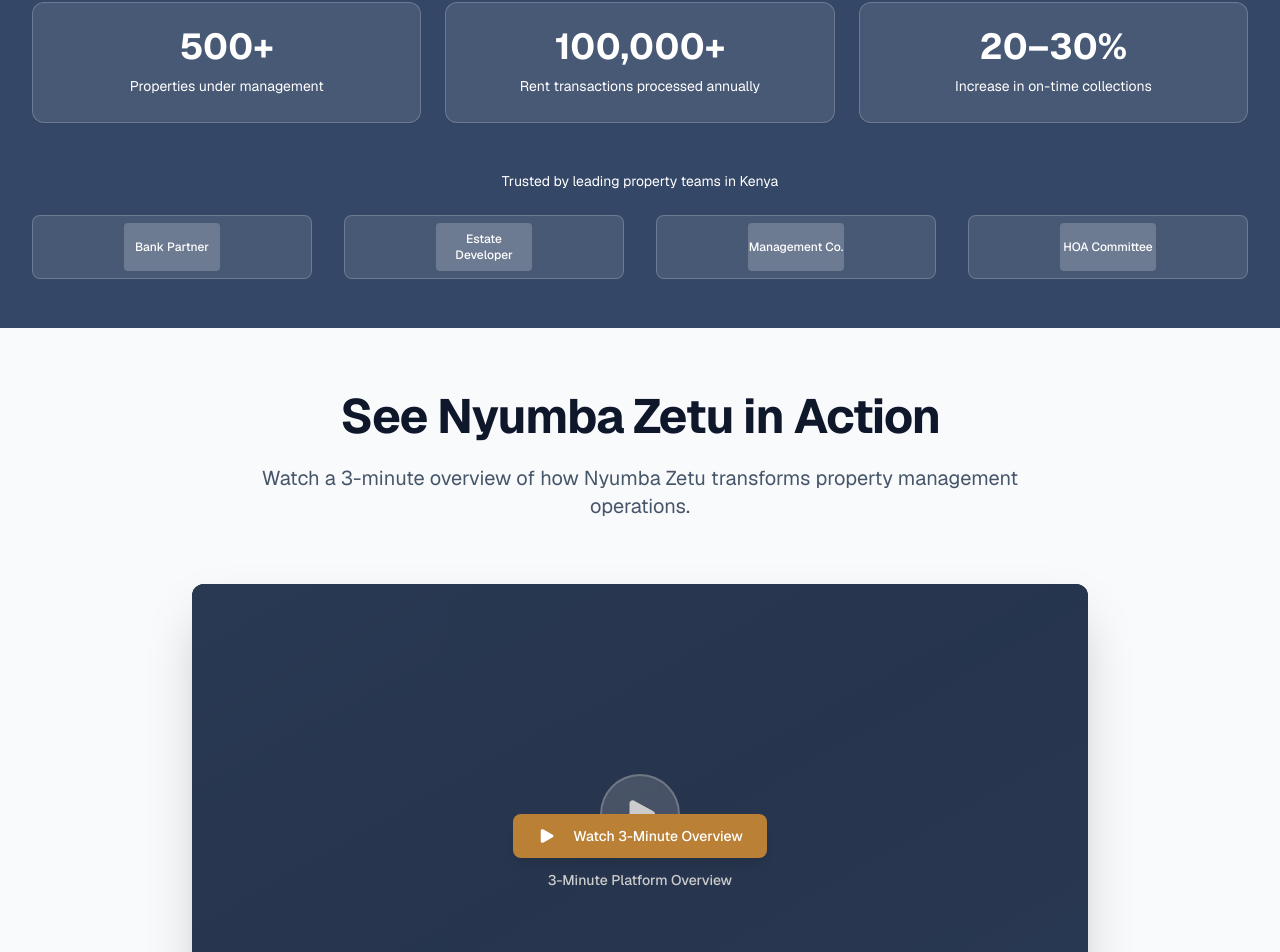
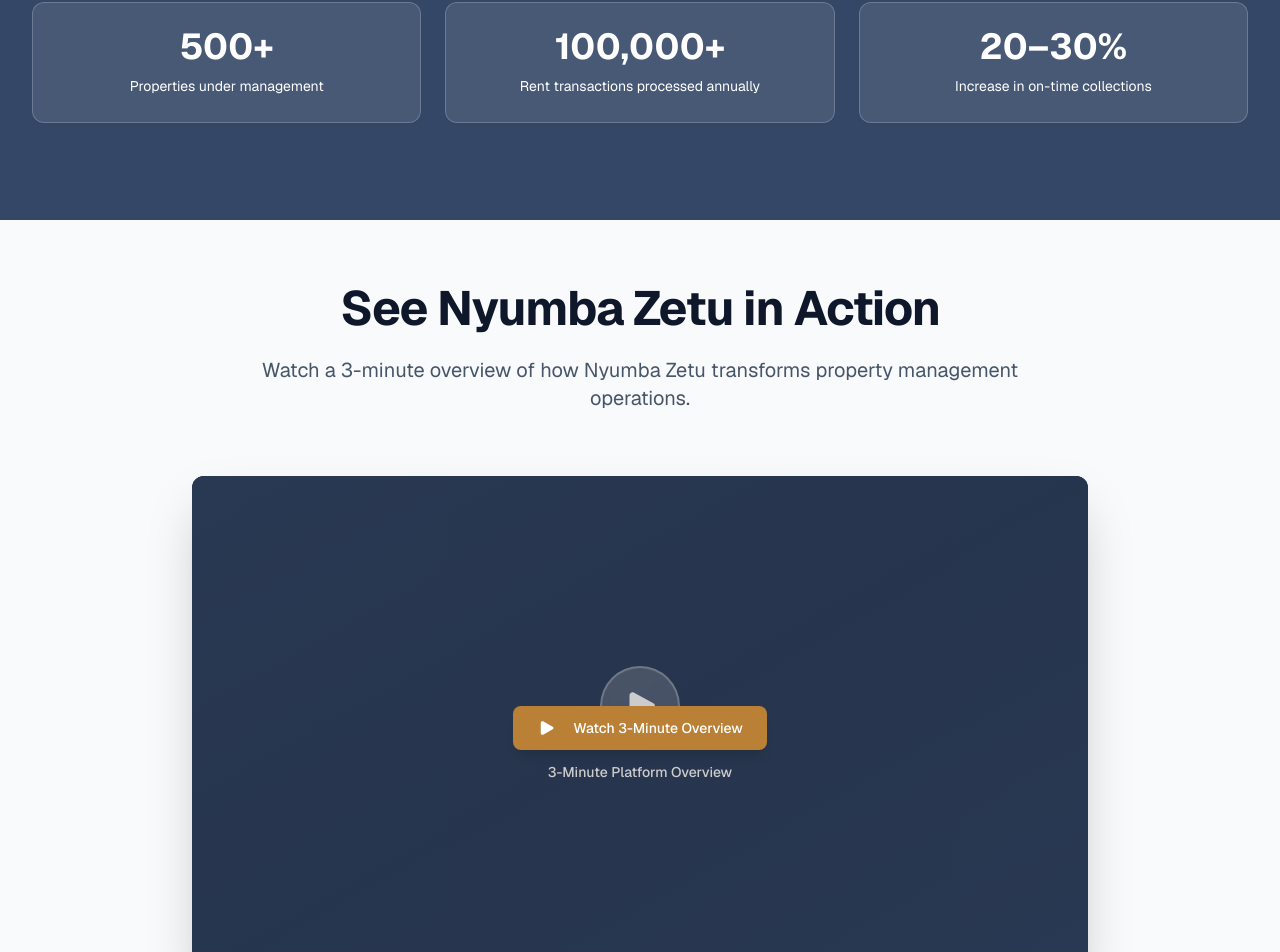
Before and after one commit to nogaye/nyumbazetu-web-v2, a Next.js app: page / in a window 1280 px wide. Shown: the part 1306-2258 px from the top of the page. Built offline with nearby package versions, Linux system fonts and the light colour scheme; no server answers.

Commit message:
Remove client logos section from MetricsStrip component for a cleaner design

```diff
--- a/components/home/metrics-strip.tsx
+++ b/components/home/metrics-strip.tsx
@@ -7,13 +7,6 @@
   { value: "500+", label: "Properties under management" },
   { value: "100,000+", label: "Rent transactions processed annually" },
   { value: "20–30%", label: "Increase in on-time collections" },
-];
-
-const logos = [
-  "Bank Partner",
-  "Estate Developer",
-  "Management Co.",
-  "HOA Committee",
 ];
 
 export function MetricsStrip() {
@@ -41,29 +34,6 @@
             </motion.div>
           ))}
         </div>
-
-        {/* Client Logos */}
-        <div className="text-center">
-          <p className="text-sm text-white mb-6">Trusted by leading property teams in Kenya</p>
-          <div className="grid grid-cols-2 md:grid-cols-4 gap-8 items-center">
-            {logos.map((logo, idx) => (
-              <motion.div
-                key={idx}
-                initial={{ opacity: 0 }}
-                whileInView={{ opacity: 1 }}
-                viewport={{ once: true }}
-                transition={{ delay: 0.3 + idx * 0.1 }}
-                className="h-16 w-full flex items-center justify-center"
-              >
-                <div className="w-full h-full bg-white/10 backdrop-blur-sm rounded-lg border border-white/20 flex items-center justify-center">
-                  <div className="w-24 h-12 bg-white/20 rounded flex items-center justify-center">
-                    <span className="text-white text-xs font-medium">{logo}</span>
-                  </div>
-                </div>
-              </motion.div>
-            ))}
-          </div>
-        </div>
       </div>
     </section>
   );
```
